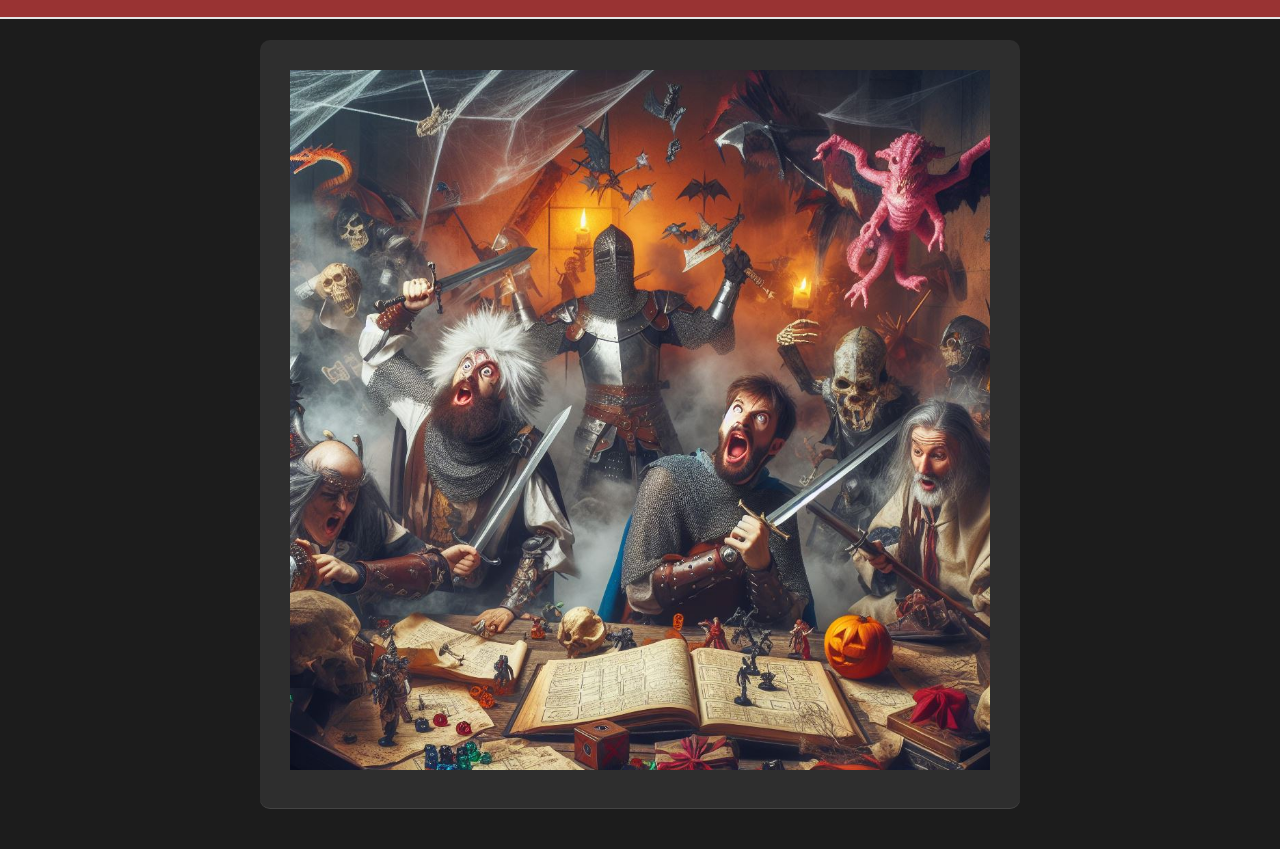
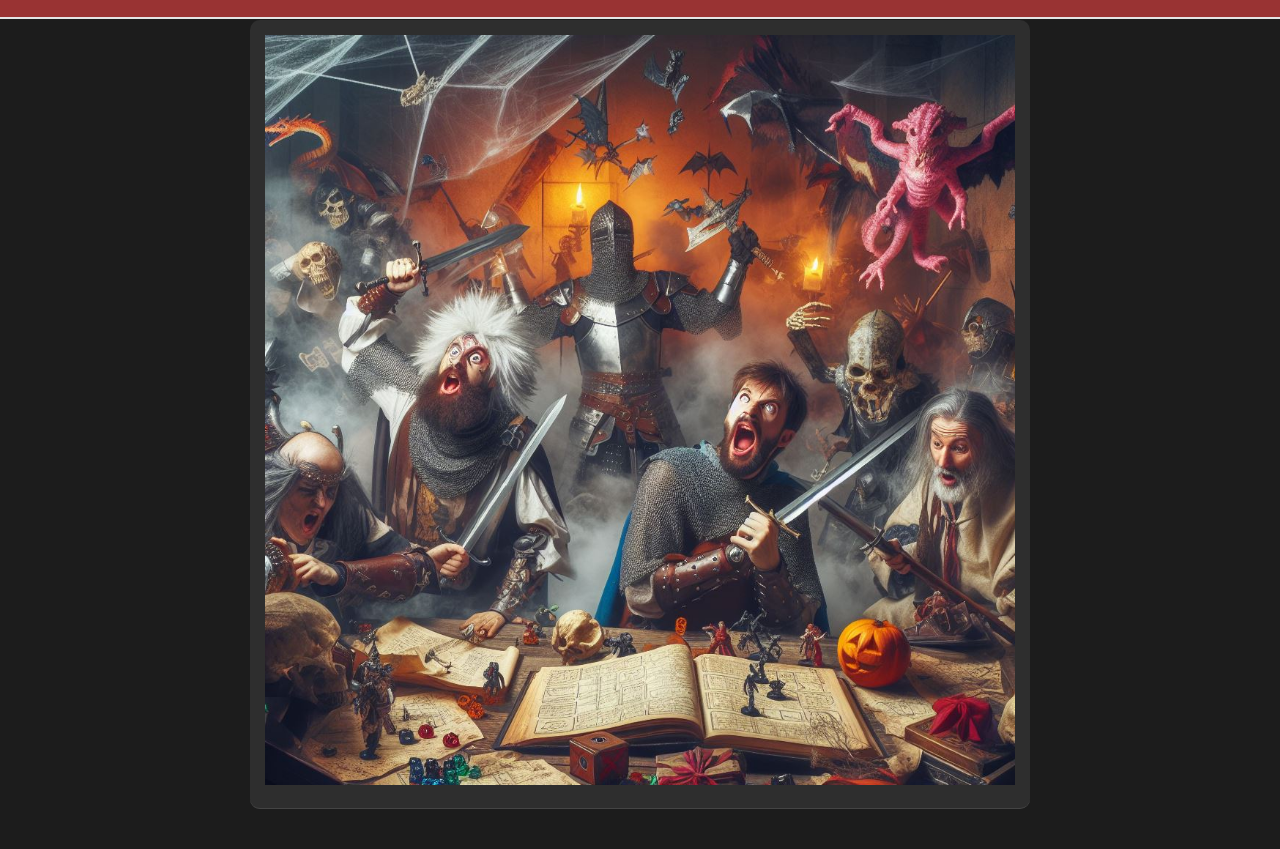
Before and after one commit to mrjohnnypricejr/ChaosCompendium, a plain HTML site: page index.html in a window 1280 px wide. Shown: the part 100-949 px from the top of the page. Drawn offline with Linux system fonts and the light colour scheme.

Commit message:
adjustments

```diff
--- a/dnd-style.css
+++ b/dnd-style.css
@@ -41,7 +41,7 @@ h2 {
     width: 100%;
     max-width: 1200px; /* Limit the width of the container */
     margin-top: 100px; /* Adjust based on the header height */
-    padding: 0 20px; /* Add padding for better layout */
+    padding: 0 5px; /* Add padding for better layout */
     box-sizing: border-box; /* Include padding and border in the element's total width and height */
 }
 
@@ -130,20 +130,20 @@ h2 {
 
 .content {
     flex: 1;
-    padding: 20px;
+    padding: 10px;
     box-sizing: border-box; /* Include padding and border in the element's total width and height */
 }
 
 section {
-    padding: 20px;
-    margin: 10px 0;
+    padding: 10px;
+    margin: 5px 0;
     border-bottom: 1px solid #444;
     background: #2e2e2e;
     border-radius: 10px;
 }
 
 p {
-    margin: 10px 0;
+    margin: 5px 0;
     font-size: 1.1em;
     text-indent: 20px;
 }
@@ -159,7 +159,7 @@ a:hover {
 
 @media (min-width: 600px) {
     .container {
-        padding: 0 40px; /* Add padding for better layout */
+        padding: 0 20px; /* Add padding for better layout */
     }
 
     .content {
@@ -168,8 +168,8 @@ a:hover {
     }
 
     section {
-        margin: 20px auto;
-        padding: 30px;
+        margin: 10px auto;
+        padding: 15px;
         border-radius: 10px;
     }
 }
--- a/index.html
+++ b/index.html
@@ -9,7 +9,7 @@
 <body>
     <header>
         <nav class="dropdown-menu">
-            <button class="menu-toggle" onclick="toggleDropdown()">☰ Menu</button>
+            <button class="menu-toggle" onclick="toggleDropdown()">☰</button>
             <ul class="dropdown-content">
                 <li><a href="#" onclick="showContent('recap1')">May 23rd, 2024 Recap</a></li>
                 <li><a href="#" onclick="showContent('derek')">Derek the Giant Spider</a></li>
```
